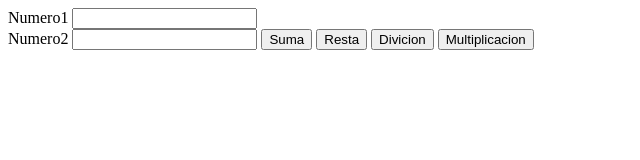
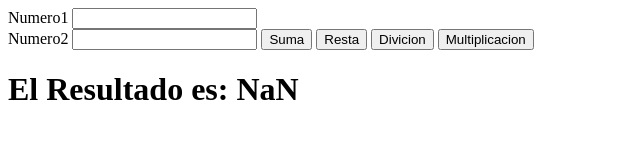
Before and after one commit to Elvis566/Calculadora, a plain HTML site: page index.html in a window 1280 px wide. Both pictures are taken after a click on the button "Resta". Shown: the whole page, without its empty margins (0-640 px from the left). Drawn offline with Linux system fonts and the light colour scheme.

Commit message:
Se realizo el proceso de la resta

```diff
--- a/index.html
+++ b/index.html
@@ -16,7 +16,7 @@
             <input type="text" id="num2">
 
             <button onclick="suma()">Suma</button>
-            <button>Resta</button>
+            <button onclick="resta()">Resta</button>
             <button>Divicion</button>
             <button>Multiplicacion</button>
 
--- a/script.js
+++ b/script.js
@@ -7,3 +7,7 @@ function suma(){
     let suma = parseInt(num1.value)+parseInt(num2.value);
     resultado.innerHTML=" El Resultado es: " +(suma);
 }
+function resta(){
+    let resta = parseInt(num1.value)-parseInt(num2.value);
+    resultado.innerHTML=" El Resultado es: " +(resta);
+}
```
